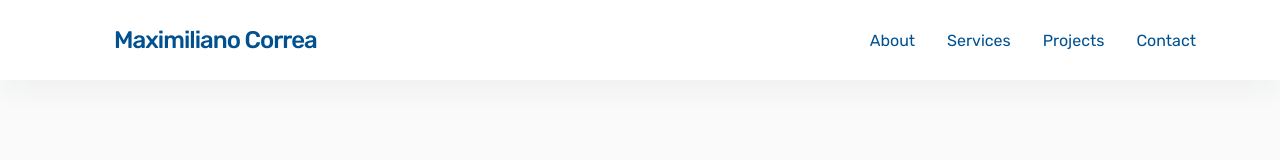
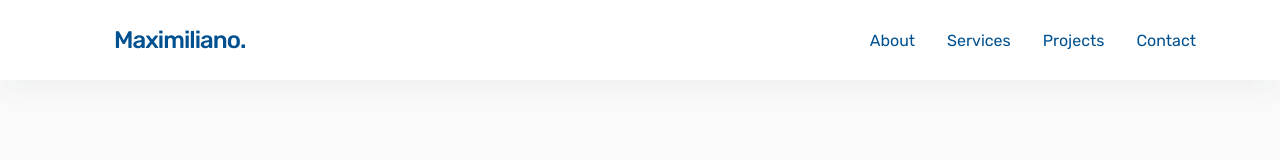
Before and after one commit to MaxiCorrea/react-personal-website, a React (Create React App) app: page / in a window 1280 px wide. Shown: the top 160 px of the page. Built offline with nearby package versions, Linux system fonts and the light colour scheme.

Commit message:
Using IconButton Material UI

```diff
--- /dev/null
+++ b/src/components/hero/HeroContainer/HeroContainer.styles.ts
@@ -0,0 +1,5 @@
+import { makeStyles } from "@material-ui/core/styles";
+
+export const useStyles = makeStyles(() => ({
+  root: {},
+}));
--- a/src/components/navigation/Nav/Nav.tsx
+++ b/src/components/navigation/Nav/Nav.tsx
@@ -17,7 +17,7 @@ export const Nav: React.FC<NavProps> = (props) => {
   return (
     <nav className={classes.root}>
       <NavContainer>
-        <NavLogo to={"/"}>Maximiliano Correa</NavLogo>
+        <NavLogo to={"/"}>Maximiliano.</NavLogo>
         <NavIcon toggle={props.toggle} />
         <NavMenu>
           <NavItem>
--- a/src/components/navigation/NavContainer/NavContainer.styles.ts
+++ b/src/components/navigation/NavContainer/NavContainer.styles.ts
@@ -4,6 +4,7 @@ export const useStyles = makeStyles(() => ({
   root: {
     display: "flex",
     justifyContent: "space-between",
+    alignItems: "center",
     height: "80px",
     zIndex: 1,
     width: "100%",
--- a/src/components/navigation/NavIcon/NavIcon.styles.ts
+++ b/src/components/navigation/NavIcon/NavIcon.styles.ts
@@ -5,10 +5,6 @@ export const useStyles = makeStyles(() => ({
     display: "none",
     "@media screen and (max-width: 768px)": {
       display: "block",
-      position: "absolute",
-      top: 7,
-      right: 0,
-      transform: "translate(-100% , 60%)",
       fontSize: "1.8rem",
       cursor: "pointer",
       color: "#000",
--- a/src/components/navigation/NavIcon/NavIcon.tsx
+++ b/src/components/navigation/NavIcon/NavIcon.tsx
@@ -1,6 +1,7 @@
 import * as React from "react";
 import MenuIcon from "@material-ui/icons/Menu";
 import { useStyles } from "./NavIcon.styles";
+import { IconButton } from "@material-ui/core";
 
 interface NavIconProps {
   children?: React.ReactNode;
@@ -11,7 +12,9 @@ export const NavIcon: React.FC<NavIconProps> = (props) => {
   const classes = useStyles();
   return (
     <div className={classes.root}>
-      <MenuIcon onClick={props.toggle} />
+      <IconButton onClick={props.toggle}>
+        <MenuIcon />
+      </IconButton>
     </div>
   );
 };
--- a/src/components/sidebar/SideIcon/SideIcon.styles.ts
+++ b/src/components/sidebar/SideIcon/SideIcon.styles.ts
@@ -3,7 +3,7 @@ import { makeStyles } from "@material-ui/core/styles";
 export const useStyles = makeStyles(() => ({
   root: {
     position : "absolute",
-    top : "1.5rem" ,
+    top : "1rem" ,
     right : "1.5rem",
     background : "transparent",
     fontSize : "2rem",
--- a/src/components/sidebar/SideIcon/SideIcon.tsx
+++ b/src/components/sidebar/SideIcon/SideIcon.tsx
@@ -1,6 +1,7 @@
 import * as React from "react";
 import CloseIcon from "@material-ui/icons/Close";
 import { useStyles } from "./SideIcon.styles";
+import { IconButton } from "@material-ui/core";
 
 export interface SideIconProps {
   toggle: () => void;
@@ -10,7 +11,9 @@ export const SideIcon: React.FC<SideIconProps> = (props) => {
   const classes = useStyles();
   return (
     <div className={classes.root}>
-      <CloseIcon onClick={props.toggle} />
+      <IconButton onClick={props.toggle}>
+        <CloseIcon />
+      </IconButton>
     </div>
   );
 };
```
Also changed, not shown: src/components/hero/HeroContainer/HeroContainer.tsx (added, +11 -0 lines).
